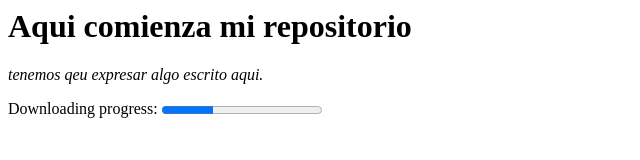
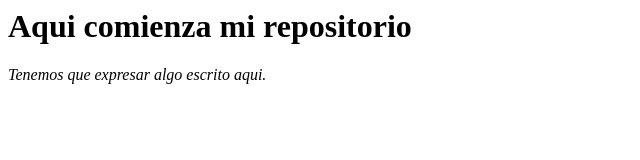
Before and after one commit to javiervalencia21/DIGI2026-2027, a plain HTML site: page index.html in a window 1280 px wide. Shown: the whole page, without its empty margins (0-640 px from the left). Drawn offline with Linux system fonts and the light colour scheme.

Commit message:
Fix typo in index.html paragraph text

```diff
--- a/index.html
+++ b/index.html
@@ -3,9 +3,7 @@
   <head>
     <body>
       <h1>Aqui comienza mi repositorio</h1>
-      <p><i>tenemos qeu expresar algo escrito aqui.</i></p>
-      <label for="file">Downloading progress:</label>
-      <progress id="file" value="32" min="0" max="100"> </progress>
+      <p><i>Tenemos que expresar algo escrito aqui.</i></p>
     </body>
   </head>
 </html>
```
